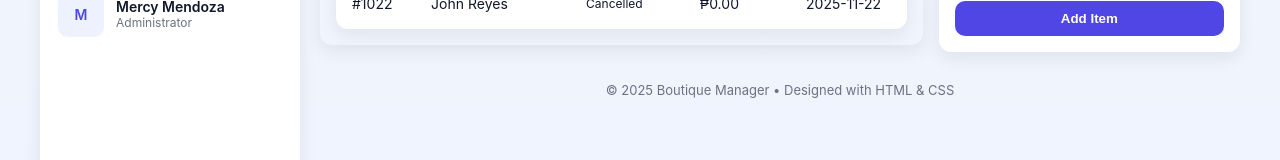
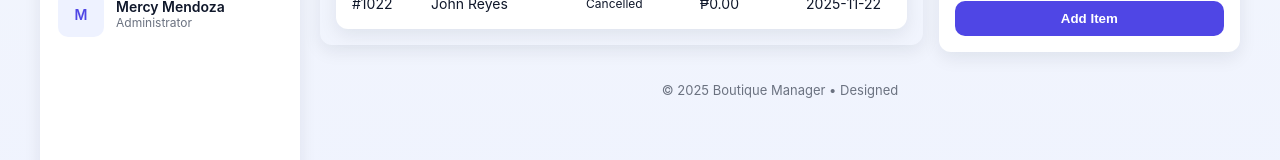
Before and after one commit to mawee123/system, a plain HTML site: page index.html in a window 1280 px wide. Shown: the part 402-562 px from the top of the page. Drawn offline with Linux system fonts and the light colour scheme.

Commit message:
first commit

```diff
--- a/index.html
+++ b/index.html
@@ -151,7 +151,7 @@
       </section>
 
       <!-- FOOTER -->
-      <div style="text-align:center;color:var(--muted);font-size:13px;padding:12px">© 2025 Boutique Manager • Designed with HTML &amp; CSS</div>
+      <div style="text-align:center;color:var(--muted);font-size:13px;padding:12px">© 2025 Boutique Manager • Designed</div>
 
     </main>
 
```
